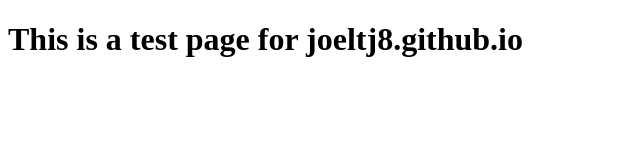
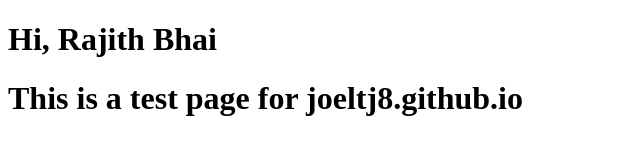
Before and after one commit to joeltj8/joeltj8.github.io, a plain HTML site: page index.html in a window 1280 px wide. Shown: the whole page, without its empty margins (0-640 px from the left). Drawn offline with Linux system fonts and the light colour scheme.

Commit message:
Second commit of joeltj8.github.io

```diff
--- a/index.html
+++ b/index.html
@@ -2,7 +2,7 @@
 <html>
 <title>HTML Tutorial</title>
 <body>
-
+<h1>Hi, Rajith Bhai</h1>
 <h1>This is a test page for joeltj8.github.io</h1>
 
 </body>
```
